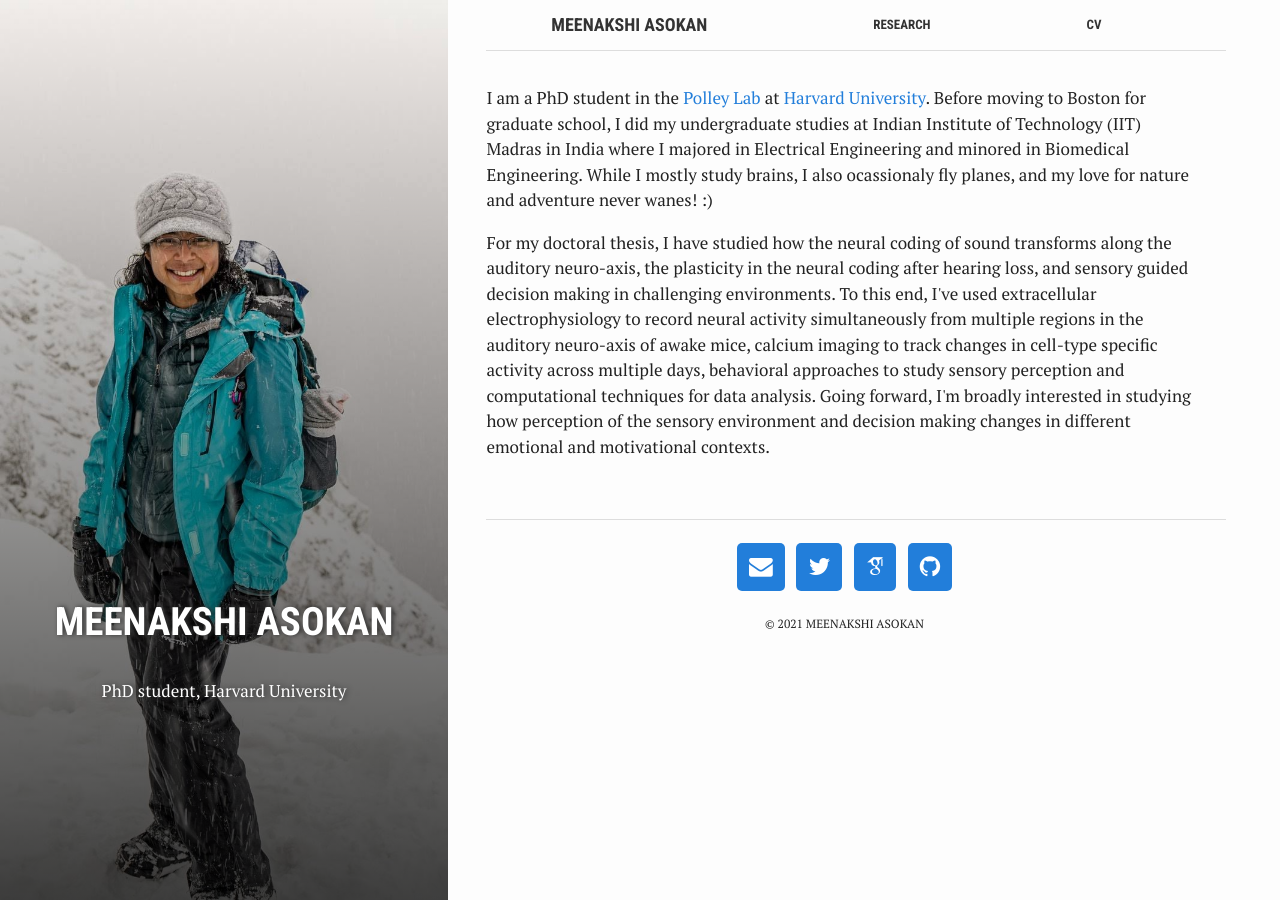
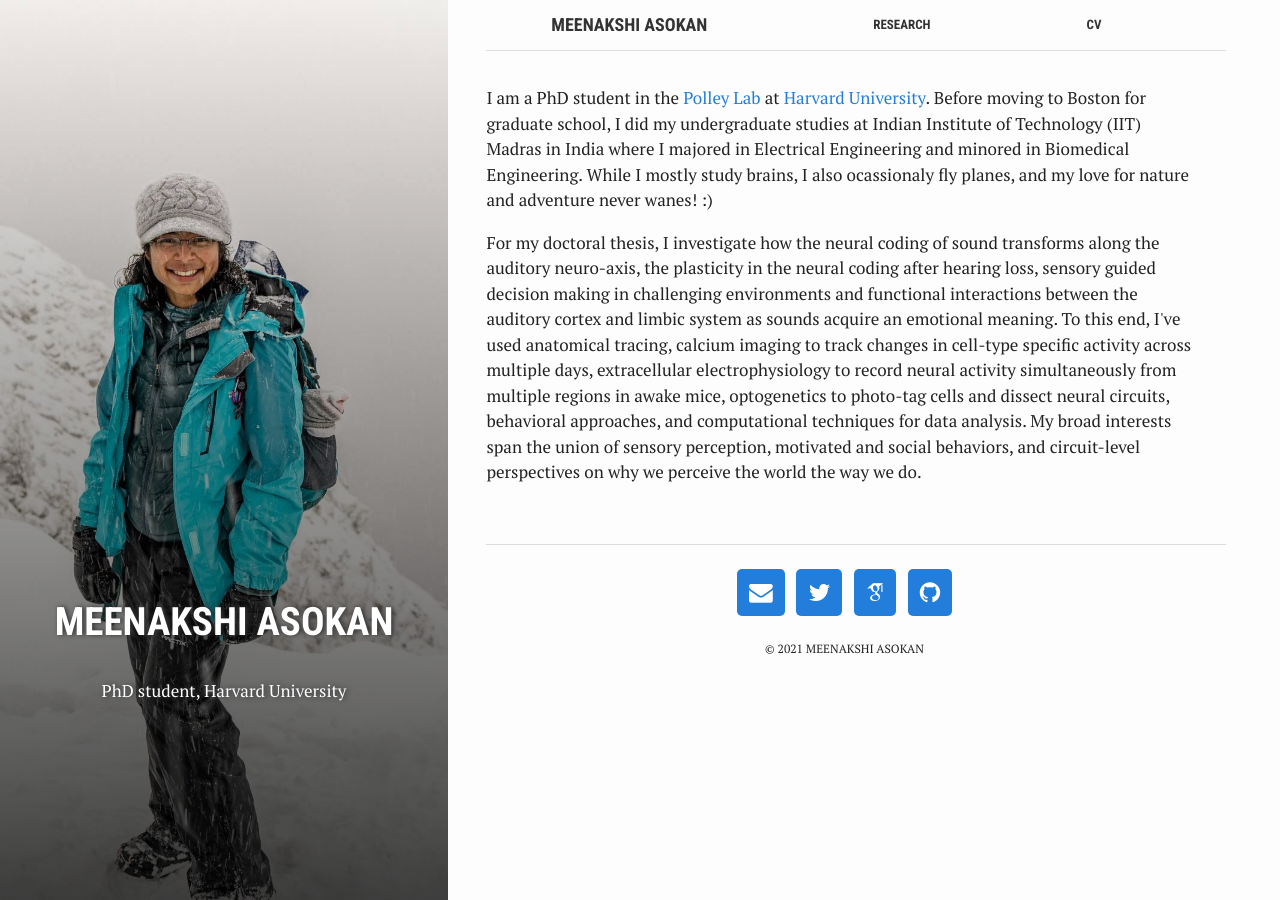
Before and after one commit to Meenakshi-Asokan/Meenakshi-Asokan.github.io, a Jekyll site: the page built from index.html, in a window 1280 px wide. Built offline with Jekyll 4.4.1, drawn with Linux system fonts in a browser that asks for light colours; nearby versions of some CDN libraries; some web fonts are replaced; library files that are not in the unit come from our copies.

Commit message:
updated!

```diff
--- a/index.html
+++ b/index.html
@@ -14,12 +14,12 @@ summary: "PhD student, Harvard University"
   While I mostly study brains, I also ocassionaly fly planes, and my love for nature and adventure never wanes! :)
 </p>
 <p>
-  For my doctoral thesis, I have studied how the neural coding of sound transforms along the auditory neuro-axis,
-  the plasticity in the neural coding after hearing loss, and sensory guided decision making
-  in challenging environments. To this end, I've used extracellular electrophysiology to
-  record neural activity simultaneously from multiple regions in the auditory neuro-axis of awake mice,
-  calcium imaging to track changes in cell-type specific activity across multiple days,
-  behavioral approaches to study sensory perception and computational techniques for data analysis. Going forward, I'm broadly interested
-  in studying how perception of the sensory environment and decision making changes in different emotional and
-  motivational contexts.
+  For my doctoral thesis, I investigate how the neural coding of sound transforms along the auditory neuro-axis,
+  the plasticity in the neural coding after hearing loss, sensory guided decision making
+  in challenging environments and functional interactions between the auditory cortex and limbic system as sounds acquire an emotional meaning.
+  To this end, I've used anatomical tracing, calcium imaging to track changes in cell-type specific activity across multiple days,
+  extracellular electrophysiology to record neural activity simultaneously from multiple regions in awake mice,
+  optogenetics to photo-tag cells and dissect neural circuits,
+  behavioral approaches, and computational techniques for data analysis. My broad interests span the union of sensory perception,
+  motivated and social behaviors, and circuit-level perspectives on why we perceive the world the way we do.
 </p>
```
